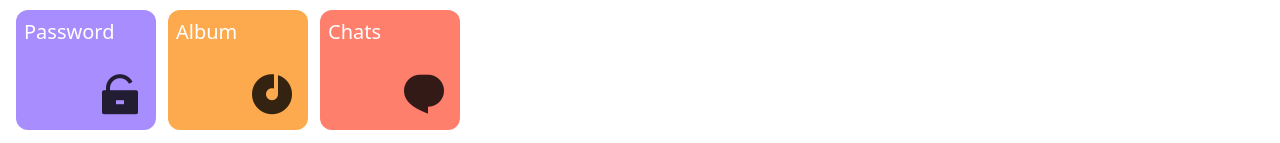
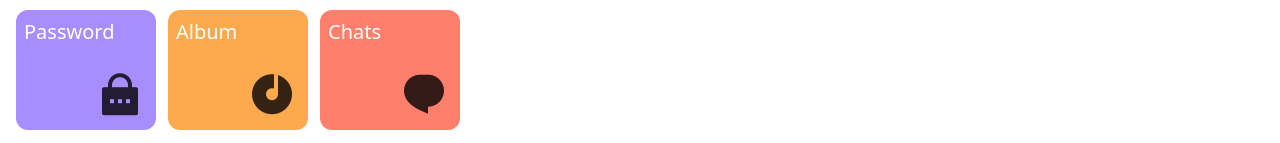
Before and after one commit to Prince-babu86/Devgram, a React (Vite) app: page / in a window 1280 px wide. Shown: the part 210-353 px from the top of the page. Built offline with nearby package versions, Linux system fonts and the light colour scheme.

Commit message:
new change

```diff
--- a/src/Components/Smartdata.jsx
+++ b/src/Components/Smartdata.jsx
@@ -6,7 +6,7 @@ const Smartdata = () => {
         <div className="conatiner flex w-full gap-3 overflow-y-auto">
             <div className="smt bg-[#A88DFE] h-[120px] w-[140px] rounded-xl relative">
                 <h1 className='text-white p-2 text-xl'>Password</h1>
-                <i className="ri-lock-unlock-fill text-[#020202] opacity-80  text-5xl absolute right-3 bottom-3"></i>
+                <i className="ri-lock-password-fill text-[#020202] opacity-80  text-5xl absolute right-3 bottom-3"></i>
             </div>
 
             <div className="smt bg-[#FDA94D] h-[120px] w-[140px] rounded-xl relative">
```
